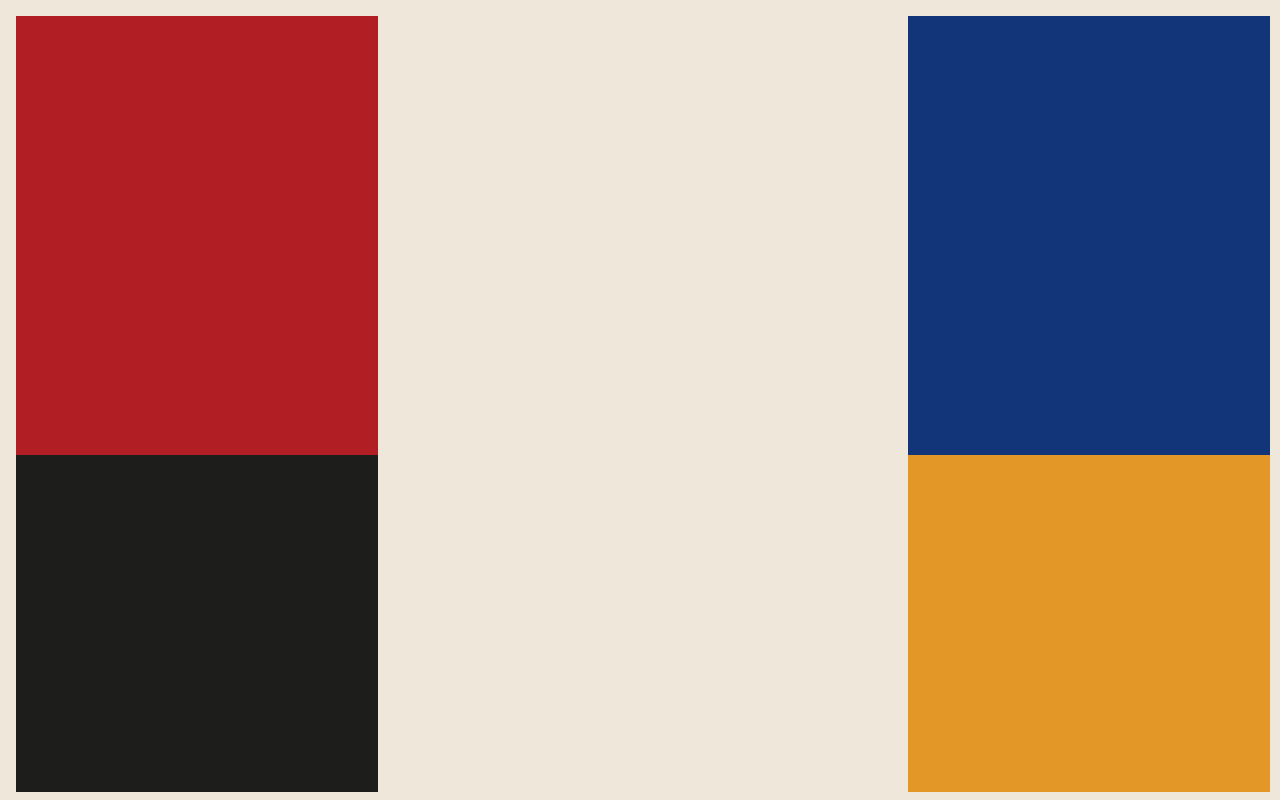
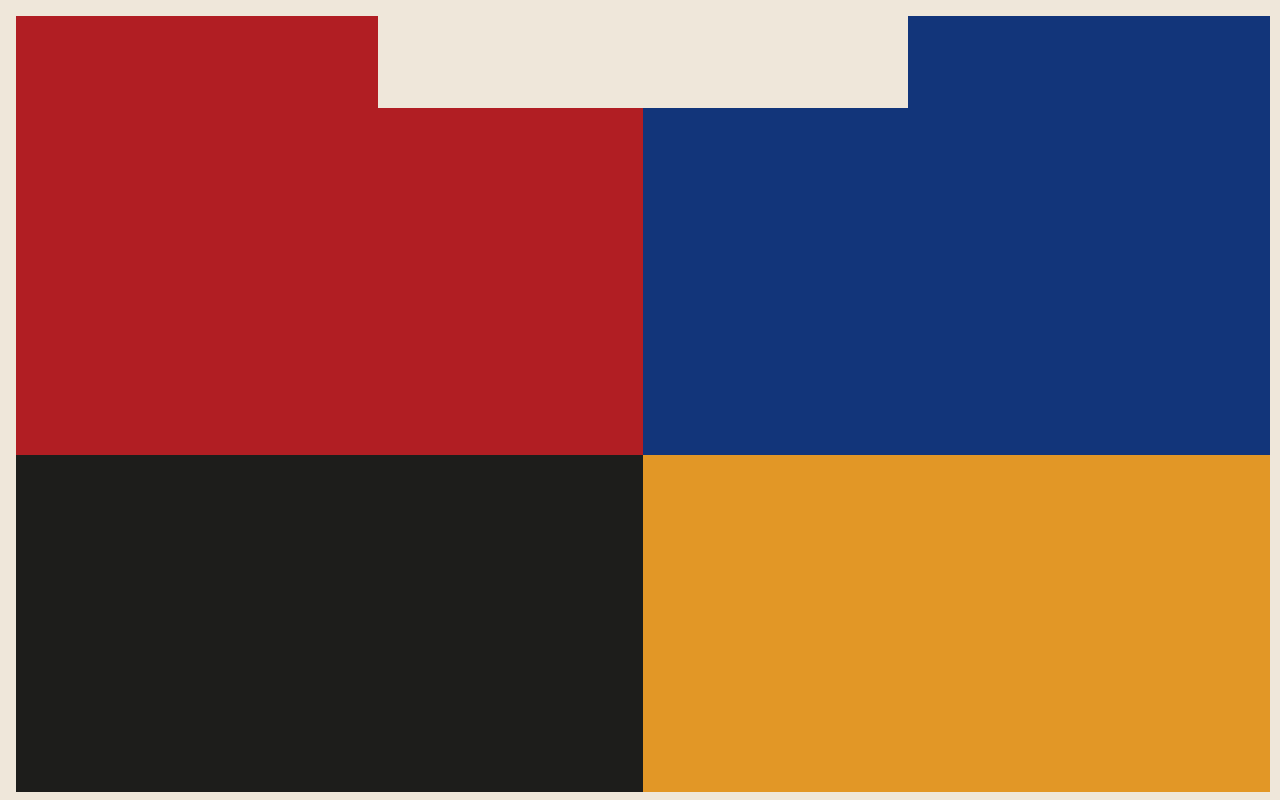
Before and after one commit to ellis-hay/quordle-bot, a Vue app in the folder quordle-bot-ui/: page / in a window 1280 px wide. Built offline with nearby package versions, Linux system fonts and the light colour scheme.

Commit message:
started transfering wordlistarea elements to Vue

```diff
--- a/quordle-bot-ui/src/App.vue
+++ b/quordle-bot-ui/src/App.vue
@@ -2,10 +2,7 @@
 <body>
   <head-main/>
   <guess-area v-for="n in 4" :key = "n" :word-number = "n" :id="'grid' + n"/>
-  <word-list-area/>
-  <word-list-area/>
-  <word-list-area/>
-  <word-list-area/>
+  <word-list-area v-for="n in 4" :key = "n" :word-number = "n" :id="'word-list-area' + n"/>
   <keyboard/>
 </body>
 </template>
@@ -40,24 +37,61 @@ body{
     grid-template-rows: 1fr 3.75fr 3.65fr;
     grid-template-areas:
     "ga1 top top ga2"
-    "ga1 pwla1 pwla2 ga2"
-    "ga3 pwla3 pwla4 ga4"
+    "ga1 wla1 wla2 ga2"
+    "ga3 wla3 wla4 ga4"
     "ga3 keyboard keyboard ga4"
 }
+
+#grid1, #word-list-area1{
+  background-color: #b11e23;
+}
+
 #grid1{
   grid-area: ga1;
-  background-color: #b11e23;
 }
+
+#word-list-area1{
+  grid-area: wla1;
+}
+
+
+
+#grid2, #word-list-area2{
+  background-color: #12357a;
+}
+
 #grid2{
   grid-area: ga2;
-  background-color: #12357a;
 }
+
+#word-list-area2{
+  grid-area: wla2;
+}
+
+
+#grid3, #word-list-area3{
+  background-color: #1d1d1b;
+}
+
 #grid3{
   grid-area: ga3;
-  background-color: #1d1d1b;
 }
+
+#word-list-area3{
+  grid-area: wla3;
+}
+
+
+#grid4, #word-list-area4{
+  background-color: #e29726;
+}
+
 #grid4{
   grid-area: ga4;
-  background-color: #e29726;
 }
+
+#word-list-area4{
+  grid-area: wla4;
+}
+
 </style>
--- a/quordle-bot-ui/src/components/WordListArea.vue
+++ b/quordle-bot-ui/src/components/WordListArea.vue
@@ -0,0 +1,15 @@
+<template>
+  <div class = "word-list-area" >
+
+  </div>
+</template>
+
+<script>
+export default {
+
+}
+</script>
+
+<style>
+
+</style>
```
